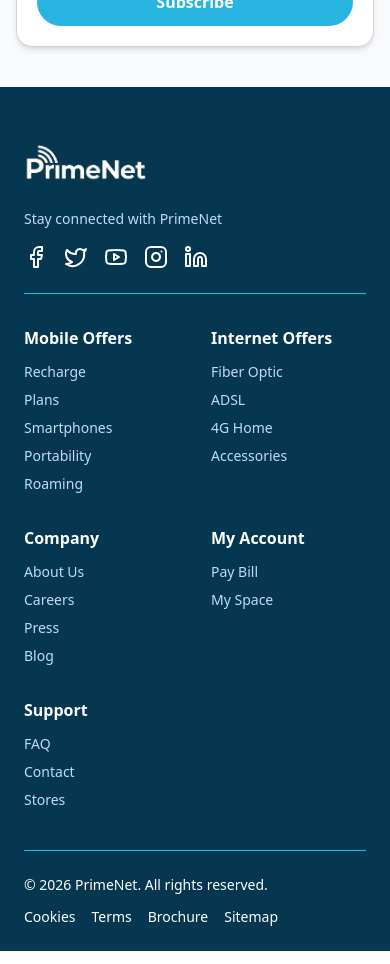
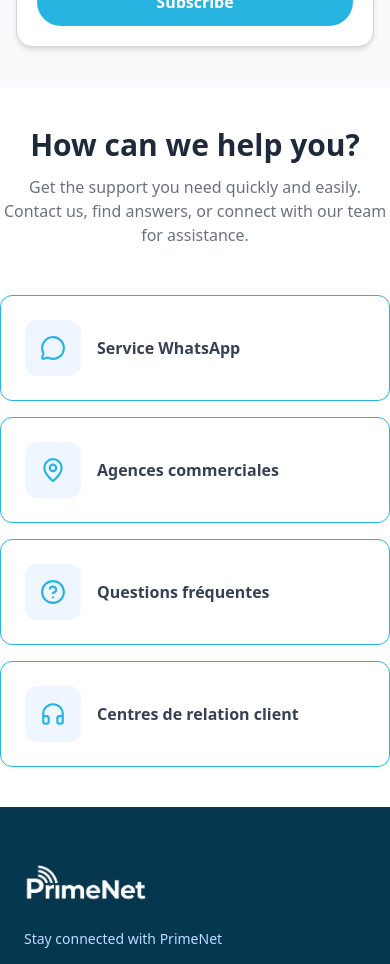
Before and after one commit to badriyassine/PrimeNet, a React (Vite) app: page / in a window 390 px wide. Shown: the part 9520-10484 px from the top of the page. Built offline with nearby package versions, Linux system fonts and the light colour scheme.

Commit message:
created support section

```diff
--- a/src/pages/home/Home.jsx
+++ b/src/pages/home/Home.jsx
@@ -4,6 +4,7 @@ import Applications from "./components/Applications"
 import Offers from "./components/Offers"
 import Entertainment from "./components/Entertainment"
 import FiveGOffers from "./components/FiveGOffers"
+import Supports from "./components/Supports"
 
 const Home = () => {
   return (
@@ -14,6 +15,7 @@ const Home = () => {
       <Offers />
       <Entertainment />
       <FiveGOffers />
+      <Supports />
     </div>
   )
 }
--- /dev/null
+++ b/src/pages/home/components/Supports.jsx
@@ -0,0 +1,107 @@
+import { MessageCircle, MapPin, HelpCircle, Headphones } from "lucide-react";
+
+const supportItems = [
+  {
+    title: "Service WhatsApp",
+    icon: MessageCircle,
+  },
+  {
+    title: "Agences commerciales",
+    icon: MapPin,
+  },
+  {
+    title: "Questions fréquentes",
+    icon: HelpCircle,
+  },
+  {
+    title: "Centres de relation client",
+    icon: Headphones,
+  },
+];
+
+const Support = () => {
+  return (
+    <section className="w-full max-w-7xl mx-auto mb-10">
+      {/* Title */}
+      <div className="text-center mb-12 max-w-2xl mx-auto">
+        <h1 className="text-3xl md:text-4xl font-bold text-gray-800">
+          How can we help you?
+        </h1>
+
+        <p className="text-gray-500 mt-3">
+          Get the support you need quickly and easily. Contact us, find answers,
+          or connect with our team for assistance.
+        </p>
+      </div>
+
+      {/* CONTAINER */}
+      <div
+        className="
+  grid
+  grid-cols-1
+  sm:grid-cols-2
+  lg:grid-cols-4
+  gap-4
+"
+      >
+        {supportItems.map((item, index) => {
+          const Icon = item.icon;
+
+          return (
+            <div
+              key={index}
+              className="
+                group
+                bg-white
+                rounded-xl
+                border border-[#27b4e0]
+                p-6
+                flex items-center gap-4
+                cursor-pointer
+                transition-all duration-300
+                hover:border-[#27b4e0]
+                hover:shadow-lg
+                hover:-translate-y-1
+              "
+            >
+              {/* ICON CONTAINER */}
+              <div
+                className="
+                w-14 h-14
+                min-w-[56px]
+                rounded-xl
+                bg-blue-50
+                flex items-center justify-center
+                transition-all duration-300
+                group-hover:bg-[#27b4e0]
+              "
+              >
+                <Icon
+                  size={26}
+                  className="
+                    text-[#27b4e0]
+                    transition-all duration-300
+                    group-hover:text-white
+                  "
+                />
+              </div>
+
+              {/* TITLE */}
+              <p
+                className="
+                font-semibold
+                text-gray-700
+                group-hover:text-[#27b4e0]
+              "
+              >
+                {item.title}
+              </p>
+            </div>
+          );
+        })}
+      </div>
+    </section>
+  );
+};
+
+export default Support;
```
